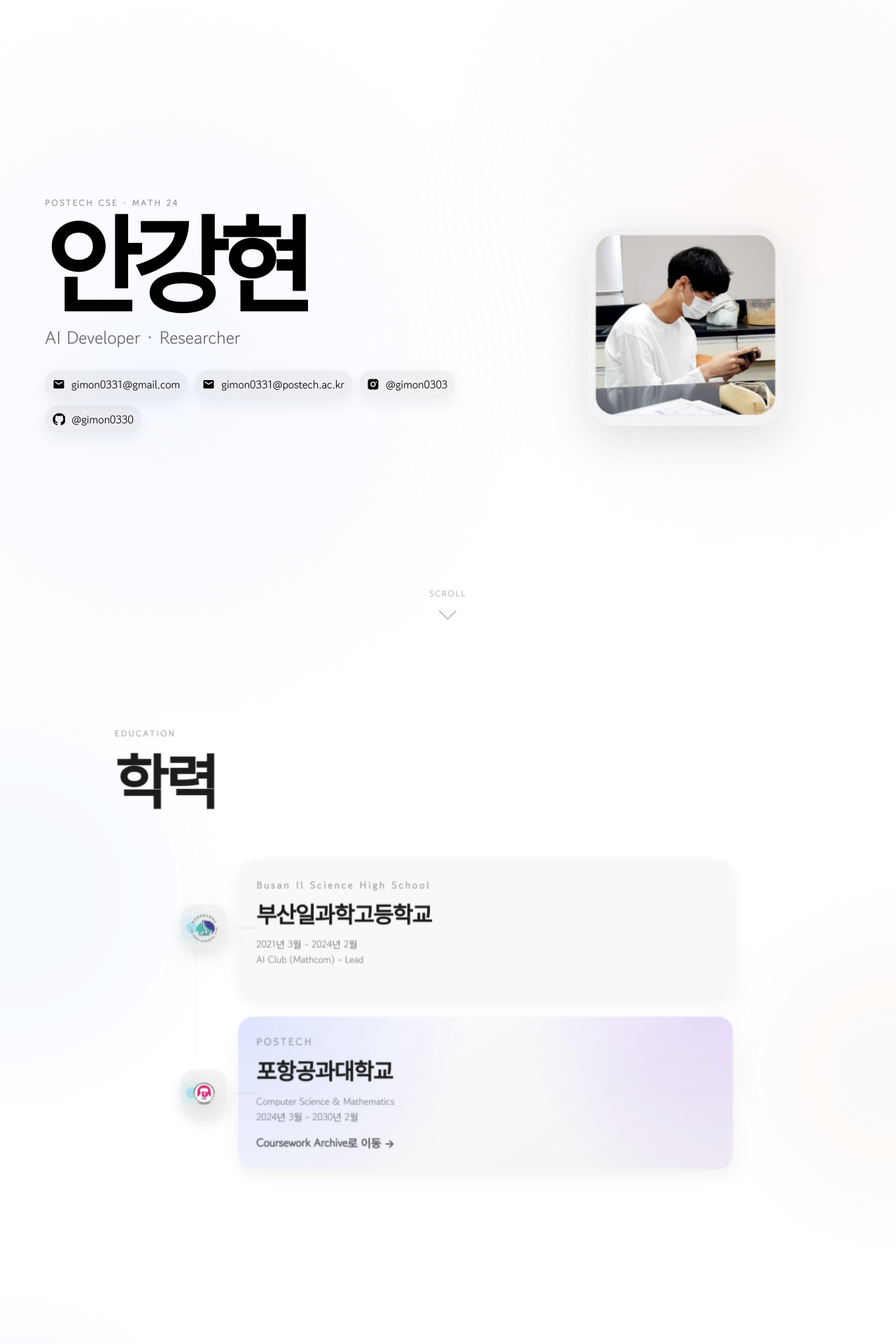
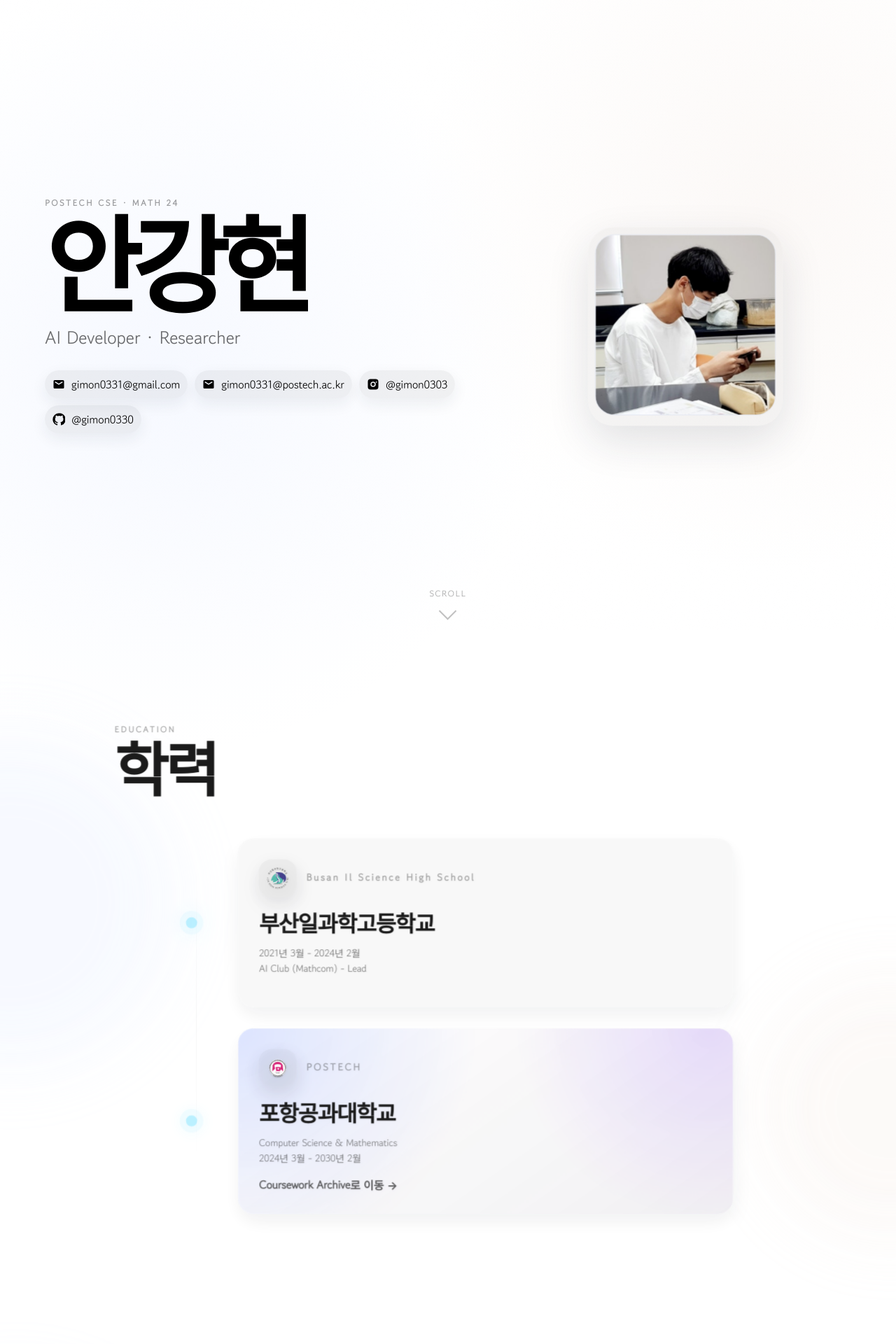
Before and after one commit to gimon0330/gimon0330.github.io, a Jekyll site: the page built from index.html, in a window 1280 px wide. Shown: the top 1920 px of the page at 70% size. Built offline with Jekyll 4.4.1, drawn with Linux system fonts in a browser that asks for light colours; some web fonts are replaced; the list of posts is cut into pages by our own code.

Commit message:
Load education card layout fix

```diff
--- a/index.html
+++ b/index.html
@@ -15,6 +15,7 @@ layout: null
   <link rel="stylesheet" href="{{ '/assets/home-motion.css' | relative_url }}" />
   <link rel="stylesheet" href="{{ '/assets/home-alignment.css' | relative_url }}" />
   <link rel="stylesheet" href="{{ '/assets/home-hover-fix.css' | relative_url }}" />
+  <link rel="stylesheet" href="{{ '/assets/education-card-fix.css' | relative_url }}" />
   <script defer src="{{ '/assets/main.js' | relative_url }}"></script>
   <script defer src="{{ '/assets/home-motion.js' | relative_url }}"></script>
 </head>
```
